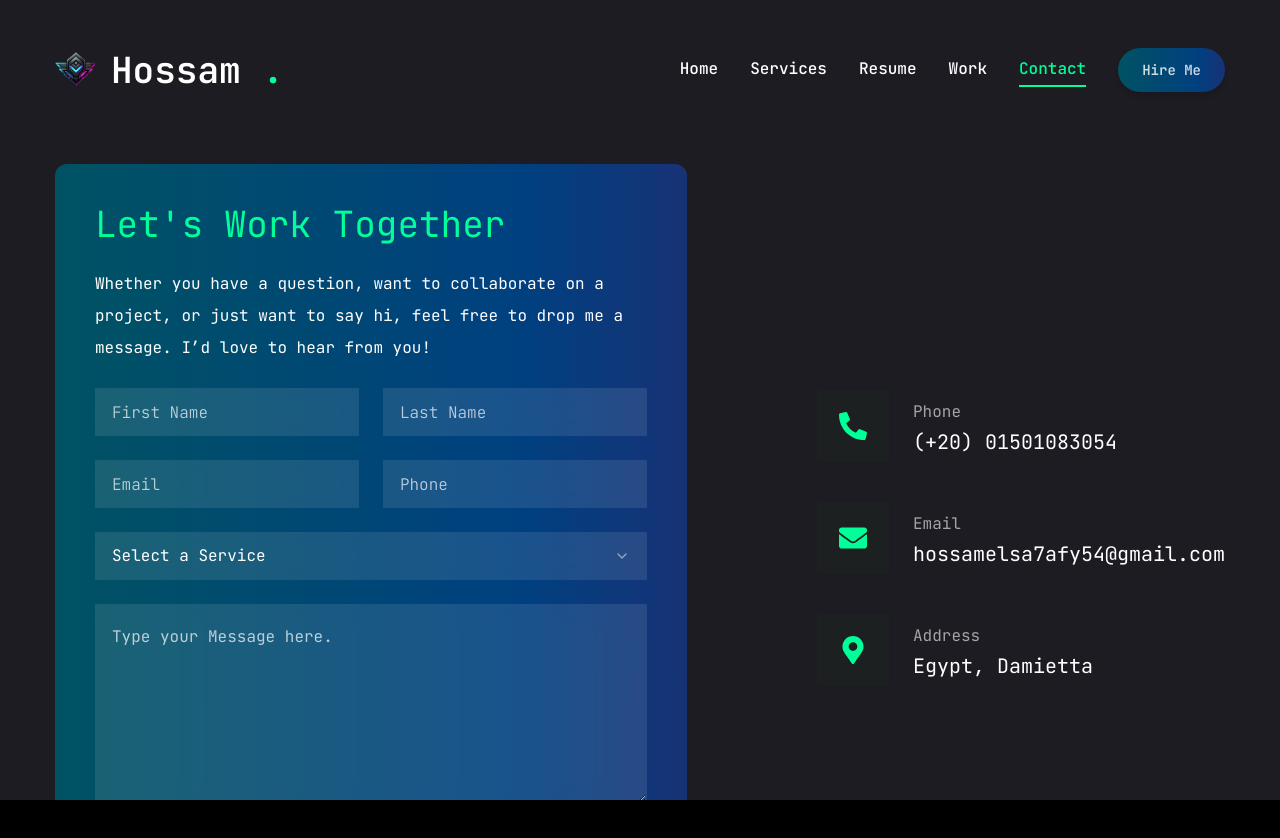
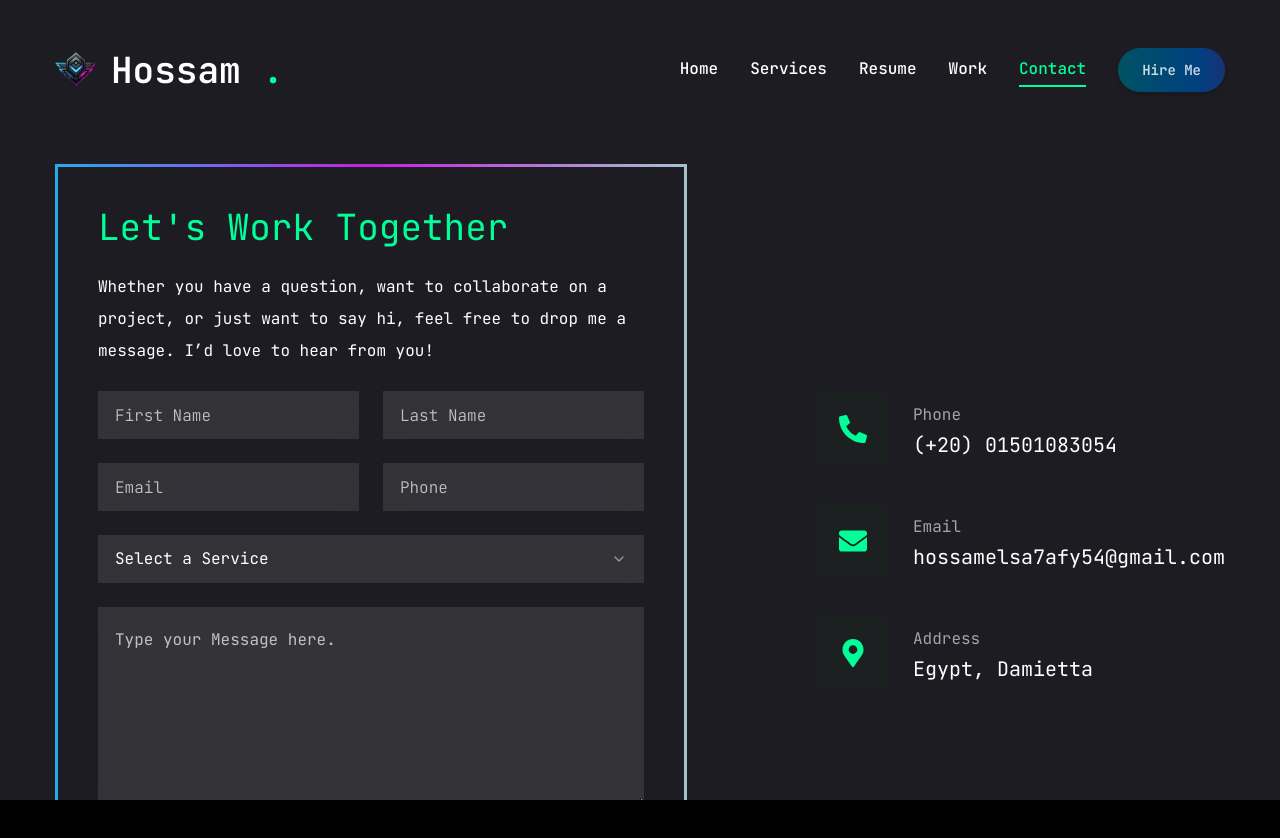
Before and after one commit to hossamelsahafy/Hossam-Portfolio, a Next.js app: page /contact in a window 1280 px wide. Shown: the top 838 px of the page. Built offline with nearby package versions, Linux system fonts and the light colour scheme.

Commit message:
Contact Us

```diff
--- a/app/contact/page.jsx
+++ b/app/contact/page.jsx
@@ -107,21 +107,25 @@ const Contact = () => {
     >
       <div className="container mx-auto">
         <div className="flex flex-col xl:flex-row gap-[30px]">
-          <div className="xl:w-[54%] order-2 xl:order-none">
+          <div className="xl:w-[54%] rounded-lg order-2 xl:order-none">
             <motion.form
               onSubmit={handleSubmit}
-              className="flex flex-col gap-6 p-10 rounded-xl relative overflow-hidden"
+              className="border-[3px] rounded-2xl flex flex-col gap-6 p-10 relative overflow-hidden"
               style={{
-                background:
+                borderRadius: "1.5rem",
+                borderImageSource:
                   "linear-gradient(90deg, #005f4f, #004080, #6f004f, #004080, #005f4f)",
-                backgroundSize: "500% 100%",
+                borderImageSlice: 1,
               }}
               animate={{
-                backgroundPosition: ["0% 50%", "100% 50%"],
+                borderImageSource: [
+                  "linear-gradient(270deg, #ff00cc, #3333ff, #00ffcc)",
+                  "linear-gradient(270deg, #00ffcc, #ff00cc, #3333ff)",
+                ],
               }}
               transition={{
-                backgroundPosition: {
-                  duration: 22,
+                borderImageSource: {
+                  duration: 10,
                   repeat: Infinity,
                   repeatType: "reverse",
                   ease: "easeInOut",
```
